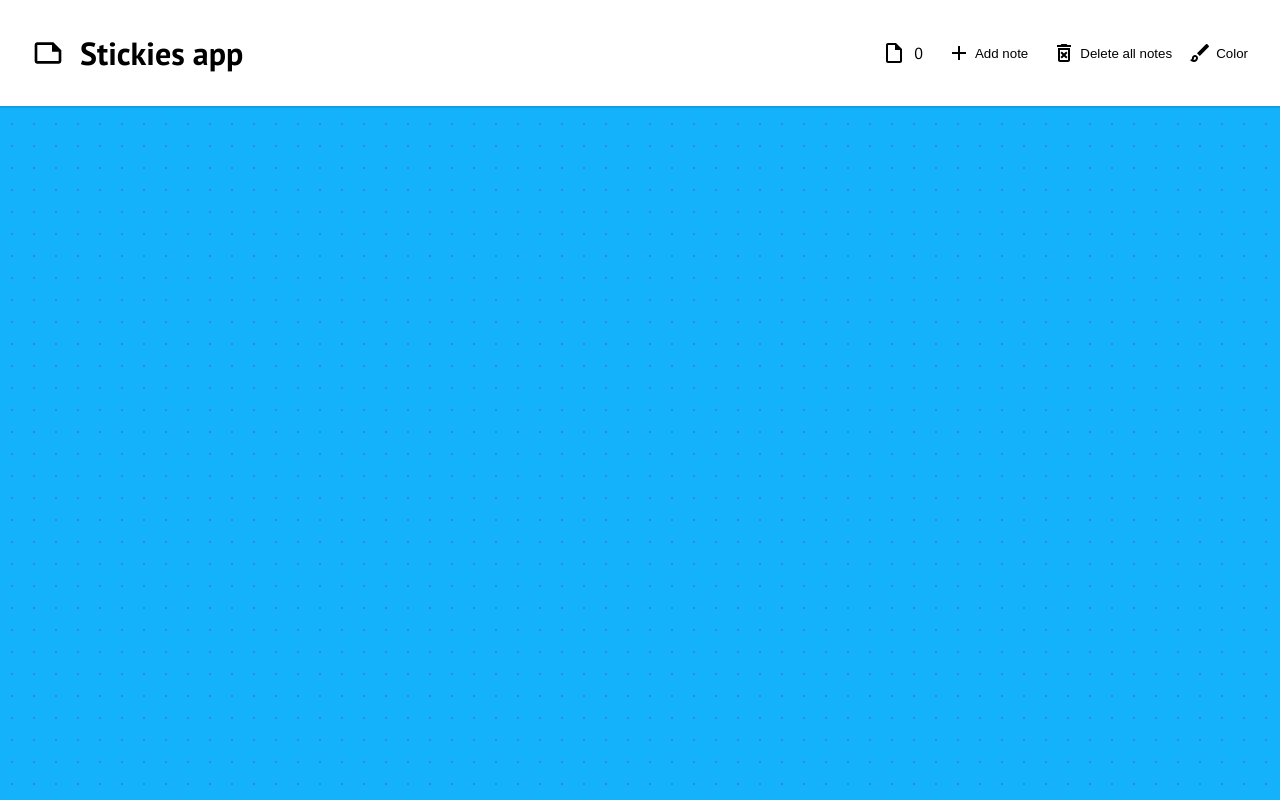
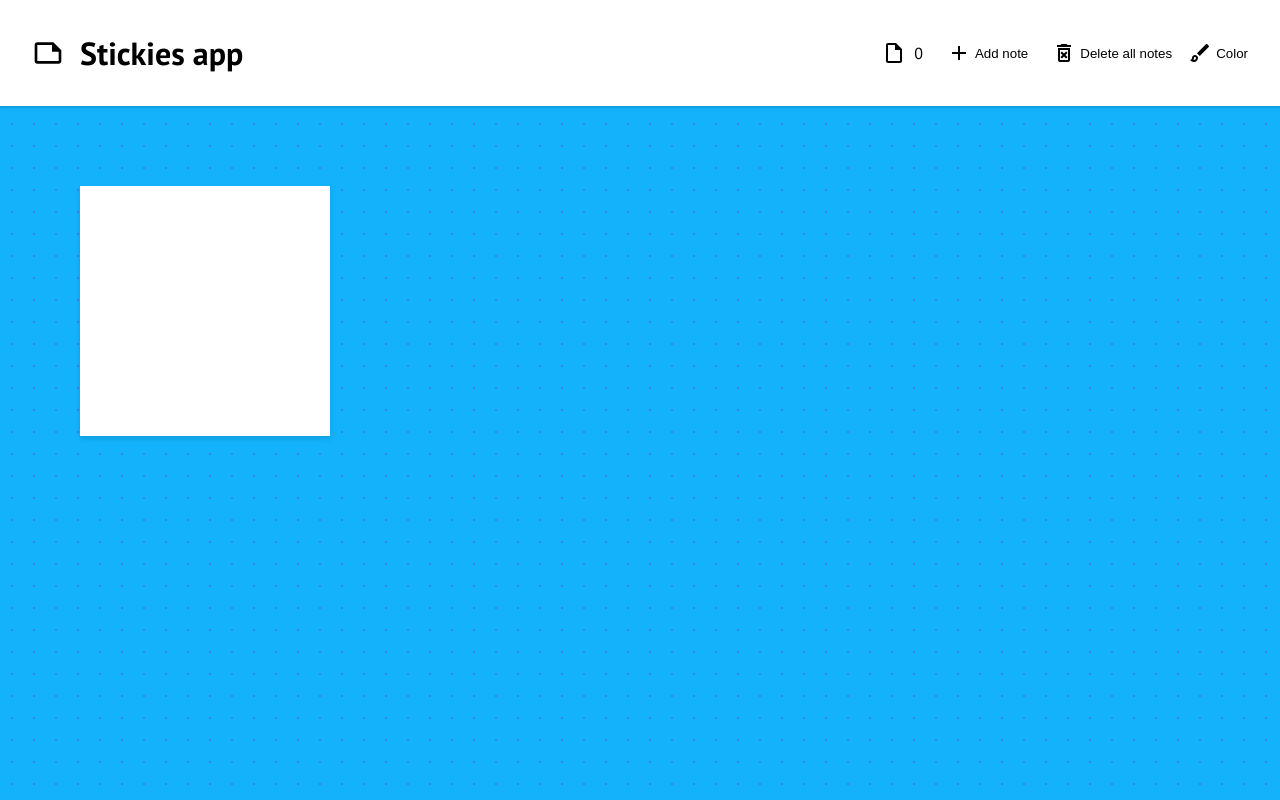
Before and after one commit to dmnrmr/pearl-hw, an Angular app: page / in a window 1280 px wide. Both pictures are taken after a click on the button "Add note". Built offline with nearby package versions, Linux system fonts and the light colour scheme.

Commit message:
FEATURE: Integrate note store service

```diff
--- a/src/app/containers/app/app.component.html
+++ b/src/app/containers/app/app.component.html
@@ -6,4 +6,10 @@
     (handleRemoveAllNotes)="onRemoveAllNotes()"
     (handleSelectNoteColor)="onSelectNoteColor($event)"
   ></prl-header>
+
+  <section class="app__content">
+    <ng-container *ngIf="hasNotes">
+      <prl-note *ngFor="let noteEntry of notes; trackBy: trackByNoteId" [note]="noteEntry[1]"></prl-note>
+    </ng-container>
+  </section>
 </div>
--- a/src/app/containers/app/app.component.scss
+++ b/src/app/containers/app/app.component.scss
@@ -20,4 +20,9 @@ $dot-space: 22px;
     linear-gradient($background-color ($dot-space - $dot-size), transparent 1%) center,
     $dot-color;
   background-size: $dot-space $dot-space;
+
+  &__content {
+    display: flex;
+    padding: 5rem;
+  }
 }
--- a/src/app/containers/app/app.component.ts
+++ b/src/app/containers/app/app.component.ts
@@ -1,5 +1,8 @@
-import { Component, ChangeDetectionStrategy } from '@angular/core';
-import { NoteColor } from '../../models';
+import { ChangeDetectionStrategy, Component } from '@angular/core';
+import { Note, NoteColor } from '../../models';
+import { NoteStoreService } from '../../services/store.service';
+
+type NoteEntry = [string, Note];
 
 @Component({
   selector: 'prl-root',
@@ -29,18 +32,30 @@ export class AppComponent {
     }
   ];
 
+  constructor(private storeService: NoteStoreService) { }
+
   public onAddNote(): void {
-    // tslint:disable-next-line
-    console.log('** Add note');
+    this.storeService.addNote();
   }
 
   public onRemoveAllNotes(): void {
-    // tslint:disable-next-line
-    console.log('** Remove all notes');
+    this.storeService.removeAllNotes();
   }
 
   public onSelectNoteColor(colorId: string): void {
     // tslint:disable-next-line
     console.log('** Select color', colorId);
   }
+
+  public trackByNoteId(_: number, [id]: NoteEntry): string {
+    return id;
+  }
+
+  get notes(): NoteEntry[] {
+    return Object.entries(this.storeService.notes);
+  }
+
+  get hasNotes(): boolean {
+    return this.notes.length > 0;
+  }
 }
--- a/src/app/services/store.service.ts
+++ b/src/app/services/store.service.ts
@@ -3,7 +3,7 @@ import { Note } from '../models';
 
 @Injectable()
 export class NoteStoreService {
-  private notes: {
+  public notes: {
     [key: number]: Note;
   } = {};
 
@@ -23,4 +23,8 @@ export class NoteStoreService {
   public removeNote(id: number): void {
     delete this.notes[id];
   }
+
+  public removeAllNotes(): void {
+    this.notes = {};
+  }
 }
```
